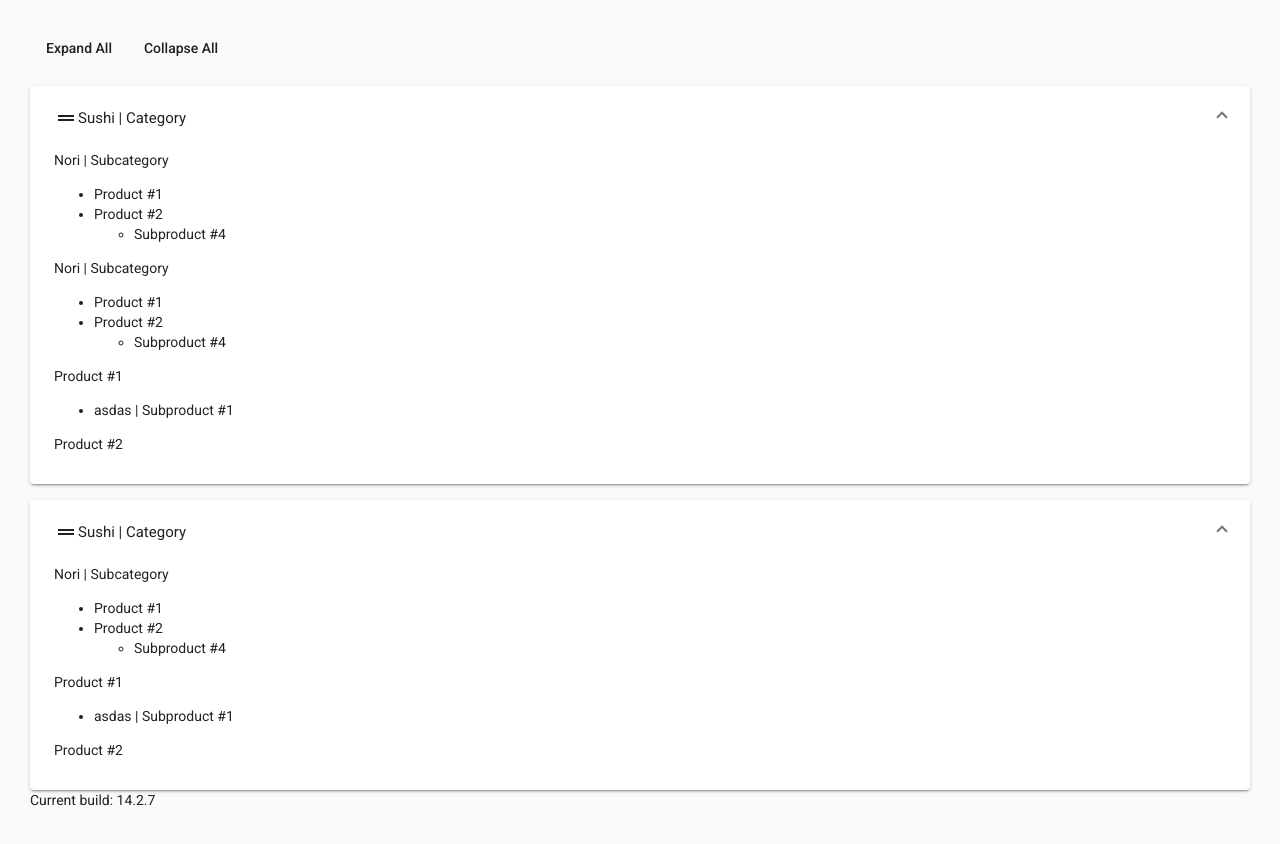
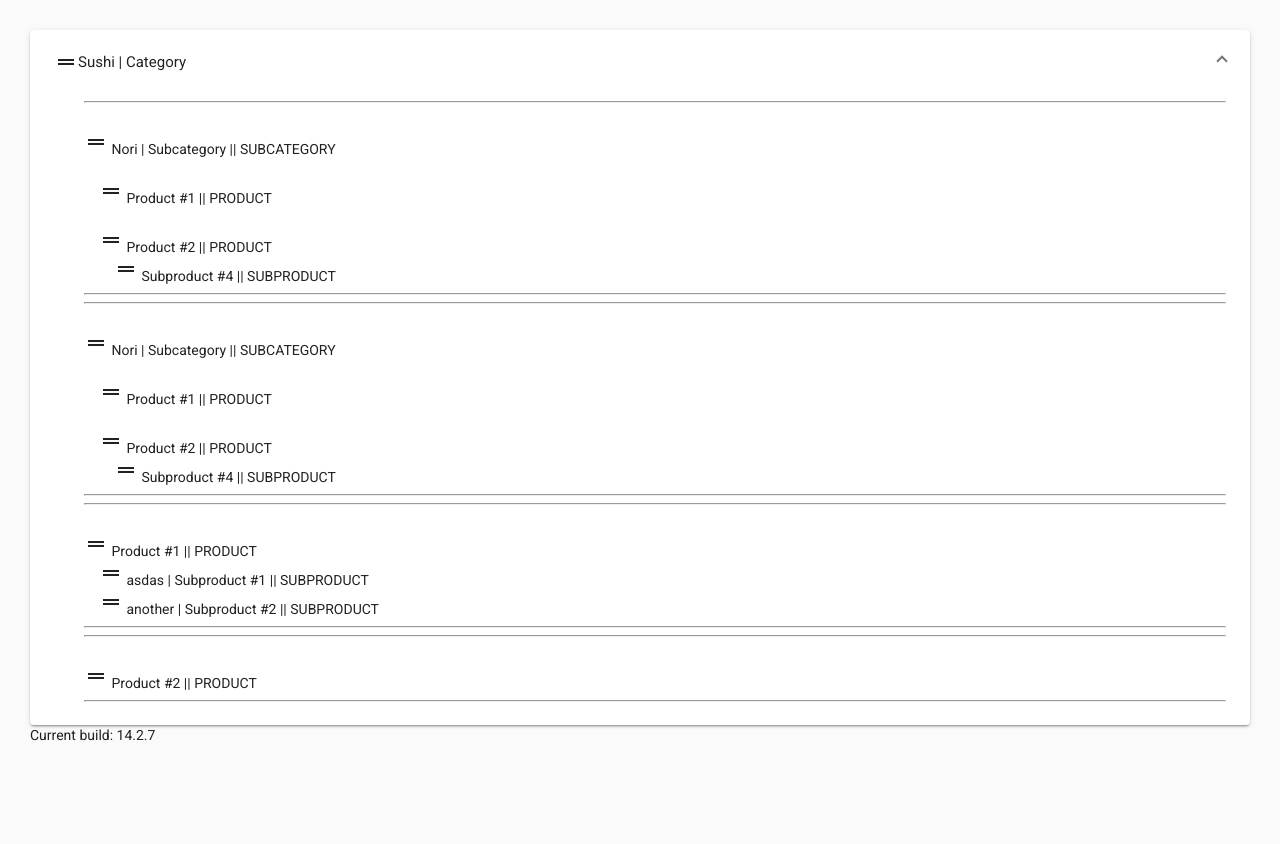
Before and after one commit to qbeeck/cjbvlw-wsegk2, an Angular app: page / in a window 1280 px wide. Shown: the top 844 px of the page. Built offline with nearby package versions, Linux system fonts and the light colour scheme.

Commit message:
4 files modified, 4 added

```diff
--- a/src/app/app.component.ts
+++ b/src/app/app.component.ts
@@ -15,7 +15,7 @@ export class AppComponent {
       parentId: null,
       childrenItemCategories: [
         {
-          id: 15462,
+          id: 15463,
           name: 'Nori | Subcategory',
           order: 1,
           parentId: 15461,
@@ -94,71 +94,12 @@ export class AppComponent {
               name: 'asdas | Subproduct #1',
               order: 1,
             },
-          ],
-        },
-        {
-          id: 159860,
-          itemCategoryId: 15461,
-          parentId: null,
-          name: 'Product #2',
-          order: 2,
-          children: [],
-        },
-      ],
-    },
-    {
-      id: 15461,
-      name: 'Sushi | Category',
-      order: 1,
-      parentId: null,
-      childrenItemCategories: [
-        {
-          id: 15462,
-          name: 'Nori | Subcategory',
-          order: 1,
-          parentId: 15461,
-          items: [
-            {
-              id: 159859,
-              itemCategoryId: 15462,
-              parentId: null,
-              name: 'Product #1',
-              order: 1,
-              children: [],
-            },
             {
               id: 159863,
-              itemCategoryId: 15462,
-              parentId: null,
-              name: 'Product #2',
-              order: 2,
-              children: [
-                {
-                  id: 159864,
-                  itemCategoryId: null,
-                  parentId: 159863,
-                  name: 'Subproduct #4',
-                  order: 1,
-                },
-              ],
-            },
-          ],
-        },
-      ],
-      items: [
-        {
-          id: 159861,
-          itemCategoryId: 15461,
-          parentId: null,
-          name: 'Product #1',
-          order: 1,
-          children: [
-            {
-              id: 159862,
               itemCategoryId: null,
               parentId: 159861,
-              name: 'asdas | Subproduct #1',
-              order: 1,
+              name: 'another | Subproduct #2',
+              order: 2,
             },
           ],
         },
@@ -172,5 +113,71 @@ export class AppComponent {
         },
       ],
     },
+    // {
+    //   id: 15461,
+    //   name: 'Sushi | Category',
+    //   order: 1,
+    //   parentId: null,
+    //   childrenItemCategories: [
+    //     {
+    //       id: 15462,
+    //       name: 'Nori | Subcategory',
+    //       order: 1,
+    //       parentId: 15461,
+    //       items: [
+    //         {
+    //           id: 159859,
+    //           itemCategoryId: 15462,
+    //           parentId: null,
+    //           name: 'Product #1',
+    //           order: 1,
+    //           children: [],
+    //         },
+    //         {
+    //           id: 159863,
+    //           itemCategoryId: 15462,
+    //           parentId: null,
+    //           name: 'Product #2',
+    //           order: 2,
+    //           children: [
+    //             {
+    //               id: 159864,
+    //               itemCategoryId: null,
+    //               parentId: 159863,
+    //               name: 'Subproduct #4',
+    //               order: 1,
+    //             },
+    //           ],
+    //         },
+    //       ],
+    //     },
+    //   ],
+    //   items: [
+    //     {
+    //       id: 159861,
+    //       itemCategoryId: 15461,
+    //       parentId: null,
+    //       name: 'Product #1',
+    //       order: 1,
+    //       children: [
+    //         {
+    //           id: 159862,
+    //           itemCategoryId: null,
+    //           parentId: 159861,
+    //           name: 'asdas | Subproduct #1',
+    //           order: 1,
+    //         },
+    //       ],
+    //     },
+    //     {
+    //       id: 159860,
+    //       itemCategoryId: 15461,
+    //       parentId: null,
+    //       name: 'Product #2',
+    //       order: 2,
+    //       children: [],
+    //     },
+    //   ],
+    // },
   ];
 }
--- /dev/null
+++ b/src/app/components/index.ts
@@ -0,0 +1,2 @@
+export * from './product.component';
+export * from './subproduct.component';
--- /dev/null
+++ b/src/app/components/product.component.ts
@@ -0,0 +1,40 @@
+import { DragDropModule } from '@angular/cdk/drag-drop';
+import { CommonModule, NgForOf, NgIf } from '@angular/common';
+import { ChangeDetectionStrategy, Component, Input } from '@angular/core';
+import { MatIconModule } from '@angular/material/icon';
+import { Product } from '../interfaces';
+import { SubProductComponent } from './subproduct.component';
+
+@Component({
+  selector: 'app-product',
+  standalone: true,
+  imports: [CommonModule, SubProductComponent, MatIconModule, DragDropModule],
+  template: `
+    <div cdkDropList>
+      <mat-icon cdkDragHandle>drag_handle</mat-icon>
+      {{ product.name }} || PRODUCT
+
+      <div style="padding-left: 15px"  cdkDrag *ngFor="let subProduct of product.children">
+        <app-subproduct
+          [subProduct]="subProduct"
+        ></app-subproduct>
+      </div>
+    </div>
+  `,
+  styles: [
+    `
+    :host {
+      margin-left: 20px;
+    }
+
+    .subproducts-list {
+      padding: 10px;
+      border: 1px solid black;
+    }
+  `,
+  ],
+  changeDetection: ChangeDetectionStrategy.OnPush,
+})
+export class ProductComponent {
+  @Input() product!: Product;
+}
--- /dev/null
+++ b/src/app/components/subcategory.component.ts
@@ -0,0 +1,35 @@
+import { DragDropModule } from '@angular/cdk/drag-drop';
+import { CommonModule } from '@angular/common';
+import { ChangeDetectionStrategy, Component, Input } from '@angular/core';
+import { MatIconModule } from '@angular/material/icon';
+import { SubCategory } from '../interfaces';
+import { ProductComponent } from './product.component';
+
+@Component({
+  selector: 'app-subcategory',
+  standalone: true,
+  imports: [CommonModule, ProductComponent, MatIconModule, DragDropModule],
+  template: `
+    <div cdkDropList>
+      <mat-icon cdkDragHandle>drag_handle</mat-icon>
+      {{ subCategory.name }} || SUBCATEGORY
+
+      <div style="padding-left: 15px" cdkDrag *ngFor="let product of subCategory.items">
+        <app-product
+          [product]="product"
+        ></app-product>
+      </div>
+    </div>
+  `,
+  styles: [
+    `
+    :host {
+      margin-left: 20px;
+    }
+  `,
+  ],
+  changeDetection: ChangeDetectionStrategy.OnPush,
+})
+export class SubcategoryComponent {
+  @Input() subCategory!: SubCategory;
+}
--- /dev/null
+++ b/src/app/components/subproduct.component.ts
@@ -0,0 +1,20 @@
+import { DragDropModule } from '@angular/cdk/drag-drop';
+import { ChangeDetectionStrategy, Component, Input } from '@angular/core';
+import { MatIconModule } from '@angular/material/icon';
+
+import { SubProduct } from '../interfaces';
+
+@Component({
+  selector: 'app-subproduct',
+  standalone: true,
+  imports: [DragDropModule, MatIconModule],
+  template: `
+    <mat-icon cdkDragHandle>drag_handle</mat-icon>
+    {{ subProduct.name }} || SUBPRODUCT
+  `,
+  styles: [``],
+  changeDetection: ChangeDetectionStrategy.OnPush,
+})
+export class SubProductComponent {
+  @Input() subProduct!: SubProduct;
+}
--- a/src/app/product-catalog.component.css
+++ b/src/app/product-catalog.component.css
@@ -6,3 +6,8 @@
   justify-content: space-between;
   align-items: center;
 }
+
+.products-list {
+  padding: 10px;
+  border: 1px solid black;
+}
--- a/src/app/product-catalog.component.html
+++ b/src/app/product-catalog.component.html
@@ -1,9 +1,4 @@
-<div class="example-action-buttons">
-  <button mat-button (click)="accordion.openAll()">Expand All</button>
-  <button mat-button (click)="accordion.closeAll()">Collapse All</button>
-</div>
-
-<mat-accordion
+<div
   cdkDropList
   [cdkDropListData]="catalog"
   class="example-headers-align"
@@ -13,39 +8,33 @@
     <mat-expansion-panel-header>
       <mat-panel-title>
         <mat-icon cdkDragHandle>drag_handle</mat-icon>
-        {{ category.name }}</mat-panel-title
-      >
+
+        {{ category.name }}
+      </mat-panel-title>
     </mat-expansion-panel-header>
 
-    <div
-      cdkDropList
-      id="subCategory-{{ category.id }}"
-      [cdkDropListData]="category.childrenItemCategories"
-      [cdkDropListConnectedTo]="connectDropListCategories(category.childrenItemCategories, category)"
-    >
-      <div cdkDrag *ngFor="let subCategory of category.childrenItemCategories">
-        {{ subCategory.name }}
-        <ul>
-          <li *ngFor="let product of subCategory.items">
-            {{ product.name }}
+    <div style="padding-left: 15px" cdkDropList>
+      <div
+        cdkDrag
+        style="padding-left: 15px"
+        *ngFor="let subCategory of category.childrenItemCategories"
+      >
+        <hr />
 
-            <div *ngFor="let subProduct of product.children">
-              <ul>
-                <li>{{ subProduct.name }}</li>
-              </ul>
-            </div>
-          </li>
-        </ul>
+        <app-subcategory [subCategory]="subCategory"></app-subcategory>
+
+        <hr />
+      </div>
+
+      <div
+        cdkDrag
+        style="padding-left: 15px"
+        *ngFor="let product of category.items"
+      >
+        <hr />
+        <app-product [product]="product"></app-product>
+        <hr />
       </div>
     </div>
-
-    <div *ngFor="let product of category.items">
-      {{ product.name }}
-      <ul>
-        <li *ngFor="let subProduct of product.children">
-          {{ subProduct.name }}
-        </li>
-      </ul>
-    </div>
   </mat-expansion-panel>
-</mat-accordion>
+</div>
--- a/src/app/product-catalog.component.ts
+++ b/src/app/product-catalog.component.ts
@@ -1,11 +1,13 @@
-import { Component, Input, ViewChild } from '@angular/core';
+import { Component, Input } from '@angular/core';
 import { MatButtonModule } from '@angular/material/button';
 import { CommonModule } from '@angular/common';
 import { MatIconModule } from '@angular/material/icon';
 import { DragDropModule } from '@angular/cdk/drag-drop';
-import { MatAccordion, MatExpansionModule } from '@angular/material/expansion';
+import { MatExpansionModule } from '@angular/material/expansion';
 
-import { Category, SubCategory } from './interfaces';
+import { Category, Product, SubCategory } from './interfaces';
+import { ProductComponent } from './components';
+import { SubcategoryComponent } from './components/subcategory.component';
 
 @Component({
   selector: 'app-product-catalog',
@@ -16,6 +18,8 @@ import { Category, SubCategory } from './interfaces';
     MatExpansionModule,
     MatIconModule,
     MatButtonModule,
+    ProductComponent,
+    SubcategoryComponent,
   ],
   templateUrl: './product-catalog.component.html',
   styleUrls: ['./product-catalog.component.css'],
@@ -23,11 +27,21 @@ import { Category, SubCategory } from './interfaces';
 export class ProductCatalog {
   @Input() catalog: Category[];
 
-  @ViewChild(MatAccordion) accordion: MatAccordion;
-
   connectDropListCategories(f: SubCategory[], second: Category) {
     return f
       .filter((cat) => cat.id !== second.id)
       .map((cat) => `subCategories-${cat.id}`);
   }
+
+  getDropListData(subCategories: SubCategory[], products: Product[]) {
+    return [...subCategories, ...products];
+  }
+
+  connectSubCategories(subCategories: SubCategory[], products: Product[]) {
+    const subCatogoriesList = subCategories.map((c) => `subCategory-${c.id}`);
+    const productsList = products.map((c) => `product-${c.id}`);
+
+    console.log([...subCatogoriesList, ...productsList]);
+    return [...subCatogoriesList, ...productsList];
+  }
 }
```
